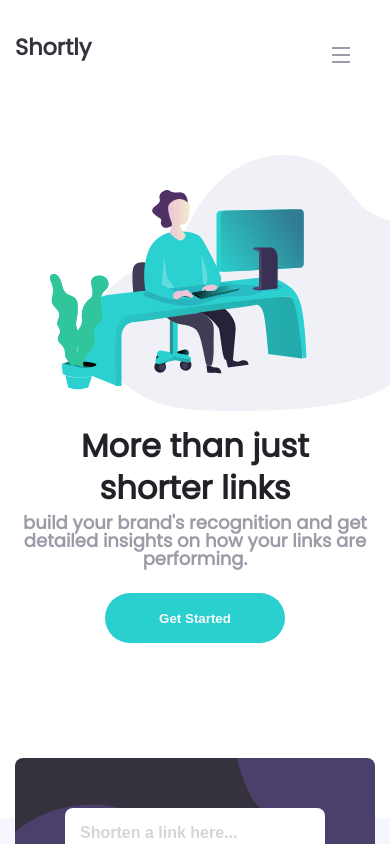
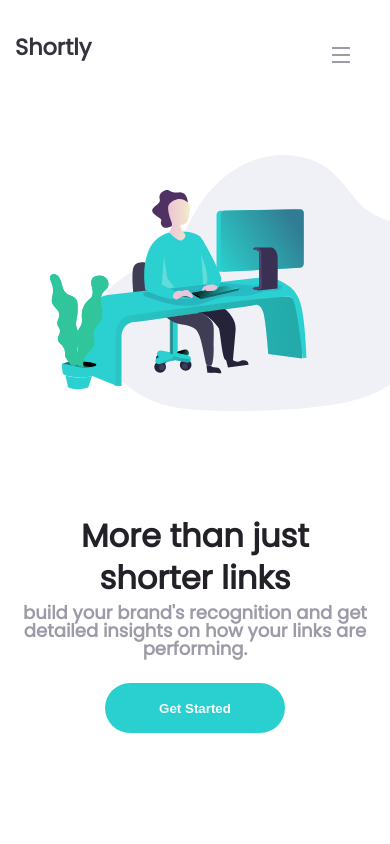
Before and after one commit to saif-abualkhair/avertra-corp-frontend-developer-assignment, a React (Create React App) app: page / in a window 390 px wide. Shown: the top 844 px of the page. Built offline with nearby package versions, Linux system fonts and the light colour scheme.

Commit message:
homepage text remade

```diff
--- a/src/homepage/homepage.css
+++ b/src/homepage/homepage.css
@@ -1,30 +1,39 @@
-.homepage {
+.upper {
+    margin: 75px 0;
+    position: relative;
+    display: flex;
+}
+
+.home-page-left, .home-page-right {
+    width: 50%;
+    padding: 75px 0;
+
+}
+
+.home-page-right {
     background: url(../assets/images/illustration-working.svg) no-repeat;
-    background-size: 50% auto;
+    background-size: contain;
     background-position: top 0% right -150px;
 }
 
-.upper {
-    margin: 75px 0;
-    padding: 75px 0;
-    position: relative;
+.home-page-left {
+    margin-left: calc((100% - min(90%, 70.5rem))/2);
 }
 
 .text-head, .text-smaller {
-    word-spacing: 1px;
+    display: block;
     line-height: 1.2;
 }
 
 .text-head {
-    display: block;
-    font-size: calc(6rem - 100%);
+    font-size: 3rem;
     font-weight: 700;
 }
 
 .text-smaller {
-    display: block;
-    font-size: calc(2.4rem - 100%);
+    font-size: 1rem;
     font-weight: 700;
+    margin-top: 1rem;
 }
 
 .get-started-area {
@@ -73,4 +82,25 @@
         display: flex;
         justify-content: center;
     }
+
+    .upper {
+        flex-direction: column-reverse;
+    }
+
+    .home-page-left, .home-page-right {
+        width: 100%;
+    }
+
+    .home-page-right {
+        height: 280px;
+        background-size: contain;
+        background-position: top 0% right -50px;
+    }
+
+    .home-page-left {
+        padding-right: 15px;
+        padding-left: 15px;
+        margin-right: auto;
+        margin-left: auto;
+    }
 }
--- a/src/homepage/homepage.js
+++ b/src/homepage/homepage.js
@@ -6,9 +6,8 @@ import BoostYourLinksBanner from './boost-your-links-banner/boost-your-links-ban
 function HomePage() {
     return (
         <div className='homepage'>
-            <div className='container'>
                 <div className='upper'>
-                    <div className='margin-test'></div>
+                    <div className="home-page-left">
                         <span className='text-very-dark-violet text-head'>More than just</span>
                         <span className='text-very-dark-violet text-head'>shorter links</span>
                         <span className='text-grayish-violet text-smaller'>
@@ -20,6 +19,8 @@ function HomePage() {
                         <div className='get-started-area'>
                             <button className='btn btn-cyan rounded'>Get Started</button>
                         </div>
+                    </div>
+                    <div className="home-page-right">
                     </div>
                 </div>
 
```
Lines whose indentation alone changed are shown as unchanged.
